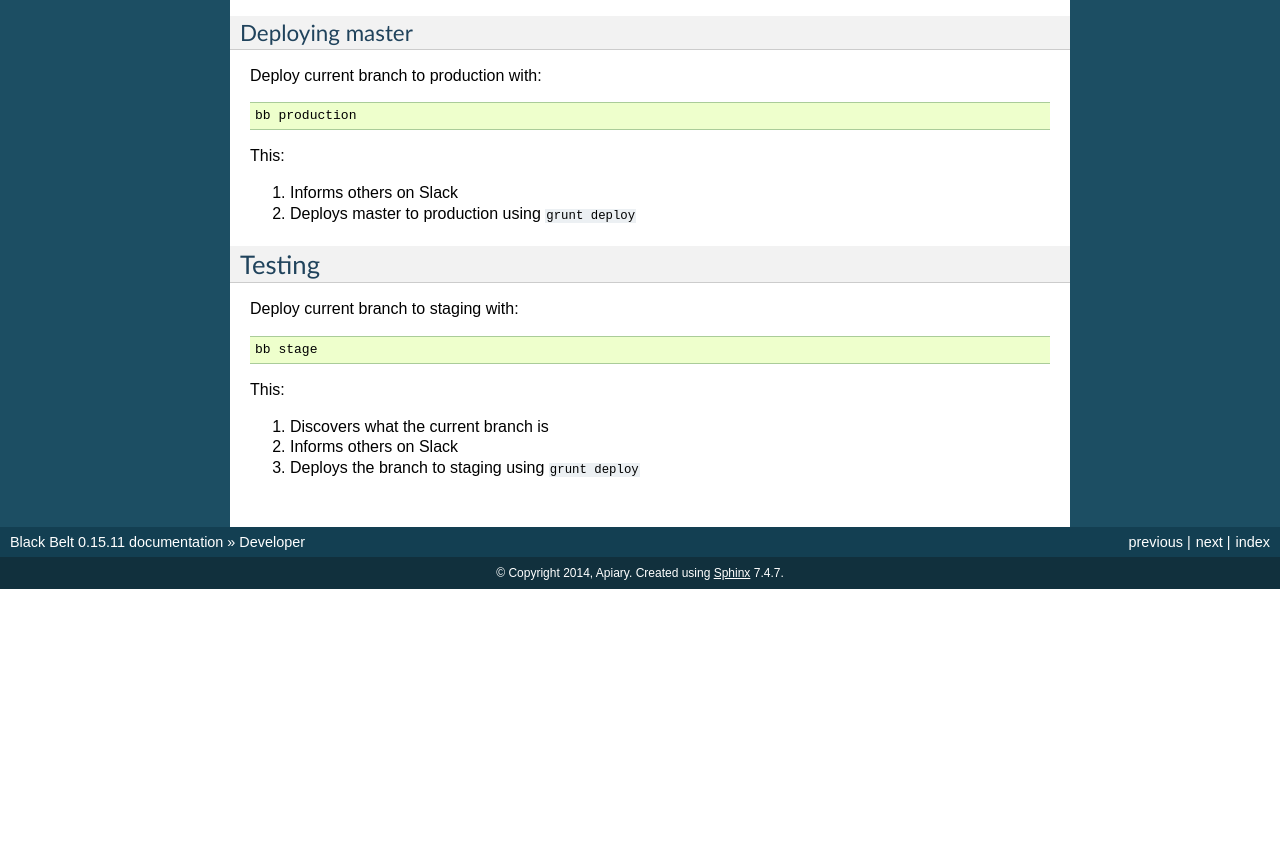
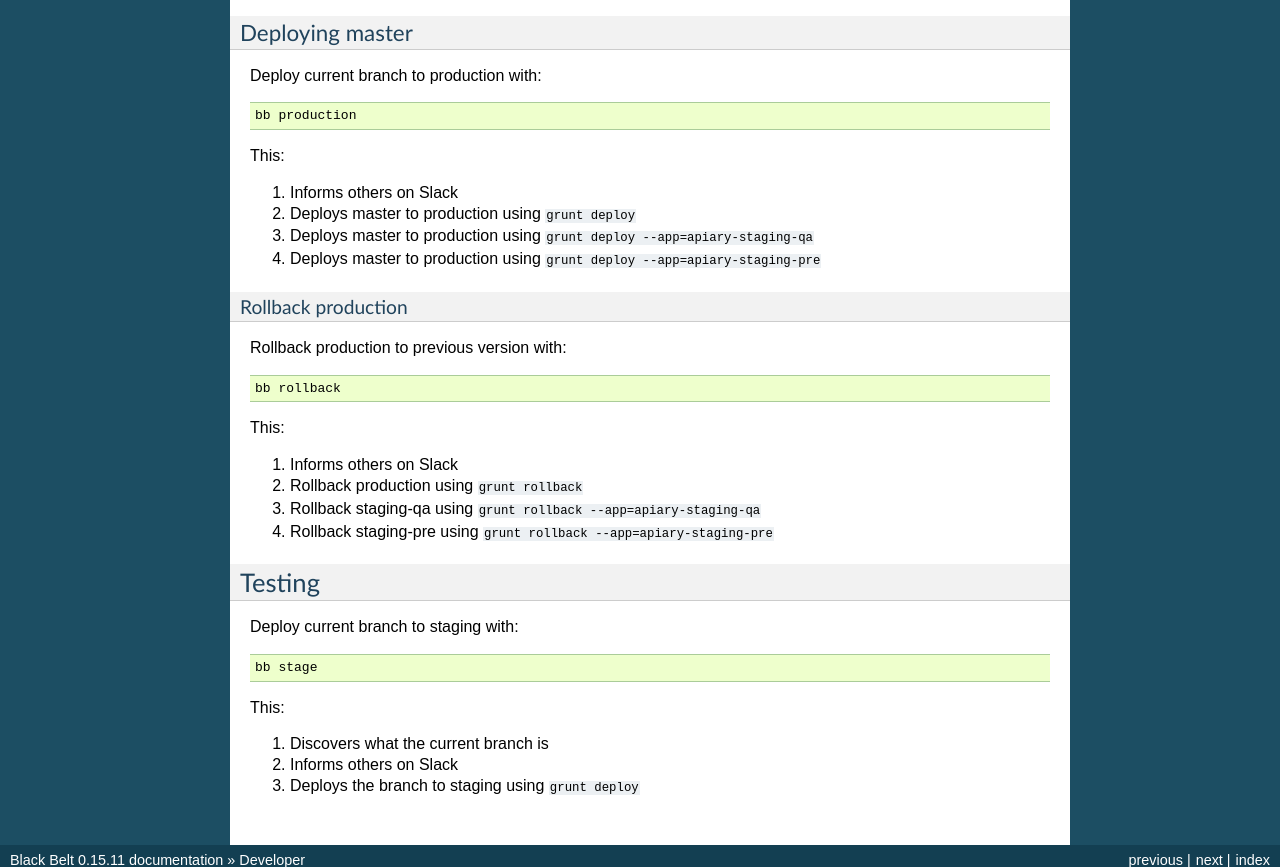
Before and after one commit to apiaryio/black-belt, a Sphinx documentation site: the page built from docs/source/developer.rst, in a window 1280 px wide and 900 px high, scrolled down 2065 px, cut to the strip 33-900 px from the top of the window. Built offline with Sphinx 7.4.7, drawn with Linux system fonts in a browser that asks for light colours; before the commit the page ends 2687 px from its top, so only the background shows below that.

Commit message:
doc: update developer docs, add rollback, fix deploy

```diff
--- a/docs/source/developer.rst
+++ b/docs/source/developer.rst
@@ -103,6 +103,24 @@ This:
 
 #. Informs others on Slack
 #. Deploys master to production using ``grunt deploy``
+#. Deploys master to production using ``grunt deploy --app=apiary-staging-qa``
+#. Deploys master to production using ``grunt deploy --app=apiary-staging-pre``
+
+Rollback production
+~~~~~~~~~~~~~~~~~~~
+
+.. _rollback-production:
+
+Rollback production to previous version with::
+
+  bb rollback
+
+This:
+
+#. Informs others on Slack
+#. Rollback production using ``grunt rollback``
+#. Rollback staging-qa using ``grunt rollback --app=apiary-staging-qa``
+#. Rollback staging-pre using ``grunt rollback --app=apiary-staging-pre``
 
 
 -------
```
